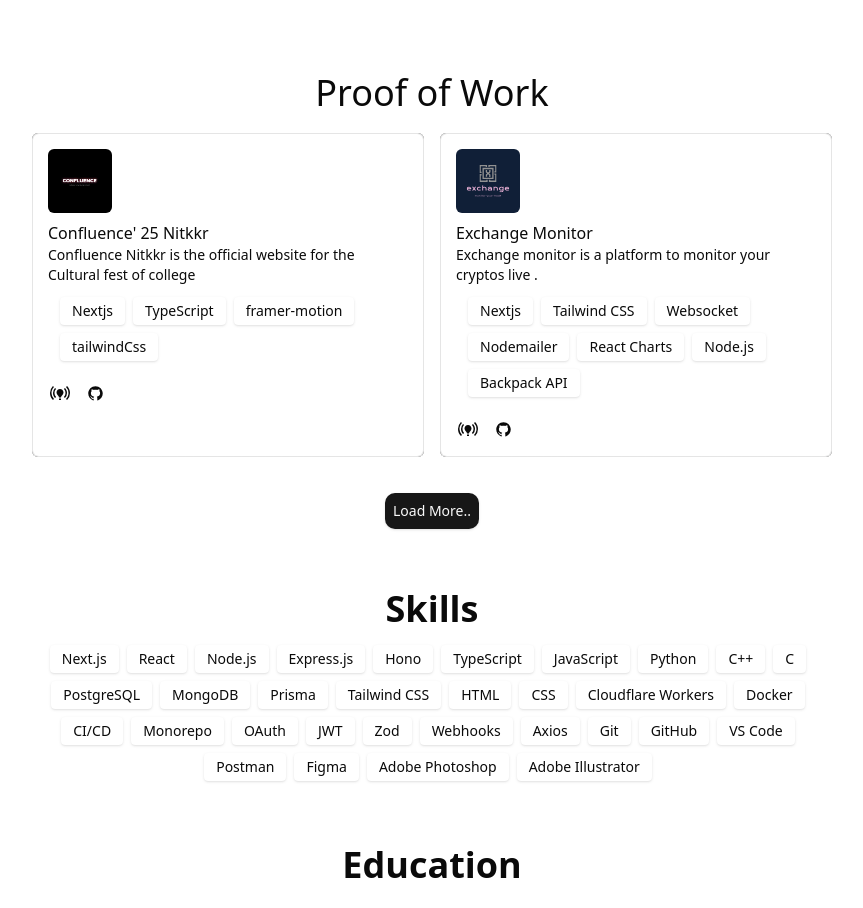
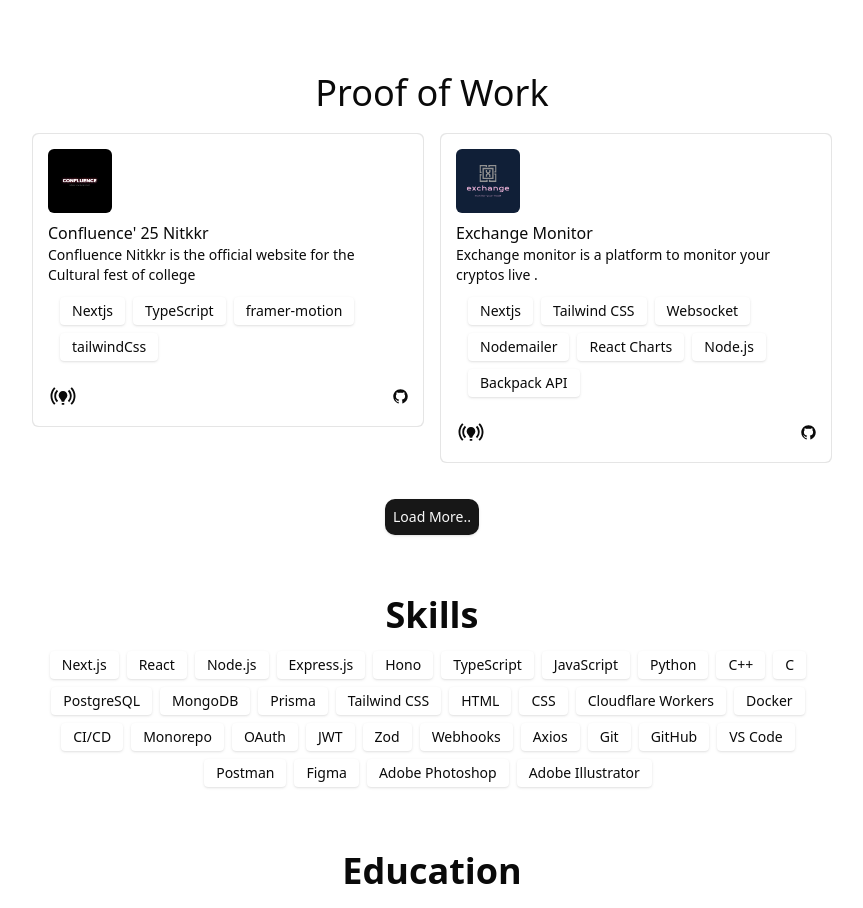
Before and after one commit to walianitin/Portfolio, a Next.js app: page / in a window 1280 px wide. Shown: the part 780-1688 px from the top of the page, without its empty margins (208-1071 px from the left). Built offline with nearby package versions, Linux system fonts and the light colour scheme.

Commit message:
updated on 5 jan

```diff
--- a/components/Herosection.tsx
+++ b/components/Herosection.tsx
@@ -95,6 +95,7 @@ export default function Herosection() {
           </a>
         </motion.div>
       </div>
+      <div id="bottom-of-page"></div>
     </section>
   );
 }
--- a/components/Navbar.tsx
+++ b/components/Navbar.tsx
@@ -19,7 +19,7 @@ export default function Navbar() {
             </span>
           </li>
           <li className="hover:text-2xl duration-300 ease-in-out relative group">
-            <Link href="" className="hover:bg-gradient-to-l">
+            <Link href="#bottom-of-page" className="hover:bg-gradient-to-l">
               <FaCode title="Projects" />
             </Link>
             <span className="absolute left-1/2 -translate-x-1/2 mt-2 px-2 py-1 rounded-sm bg-gray-800 text-white text-xs opacity-0 group-hover:opacity-100 duration-300">
@@ -35,7 +35,9 @@ export default function Navbar() {
             </span>
             </li> */}
           <li className="hover:text-2xl duration-300 relative group">
-            <a href="https://drive.google.com/uc?export=download&id=113va_DmQVfwJoH0En2AsAXH110XUimft" download="NITIN_NITKKR.pdf" className="hover:bg-gradient-to-l">
+            {/*  */}
+            <a href="https://drive.google.com/uc?export=download&id=1eBpNQ-sIuoXeQQtryQOfJ_qq__Z8lisI
+" download="NITIN_NITKKR.pdf" className="hover:bg-gradient-to-l">
   <FaFileAlt title="Resume" />
 </a>
             <span className="absolute left-1/2 -translate-x-1/2 mt-2 px-2 py-1 rounded-sm bg-gray-800 text-white text-xs opacity-0 group-hover:opacity-100 duration-300">
--- a/components/ProjectCard.tsx
+++ b/components/ProjectCard.tsx
@@ -17,20 +17,25 @@ interface Project{
 const ProjectCard = (props: Project) => {
 
     return (
-        <MagicCard gradientSize={250} gradientColor='cyan'gradientOpacity={0.2} className='h-full  relative group  w-full bg-neutral-600 rounded-sm inset-shadow-neutral flex flex-row gap-2 p-4  '>
+        // <button onclick>
+
+        <MagicCard gradientSize={200} gradientColor='grey'gradientOpacity={0.2} className='h-fit  relative group  w-full bg-neutral-600 rounded-sm inset-shadow-neutral flex flex-row gap-2 p-4   bg-grey-500  cursor-pointer ' >
+            {/* <div id="></div> */}
             <Image src={props.logo} alt={props.title} width={64} height={64} className="rounded-sm mb-2" />
                 <h1>{props.title}</h1>
                 <p className=' text-sm '>{props.description}</p>
                 <div className="m-3 ">
                      {props.techStack.map((name, idx) => (
-                         <button  className="bg-background px-3 py-1 rounded shadow text-sm font-small mr-2 mb-2 inline-block transition-colors duration-300 dark:hover:bg-white-200 dark:text-gray-500 "key={idx}>{name}</button>
+                         <button  className="bg-background px-3 py-1 rounded shadow text-sm font-small mr-2 mb-2 inline-block transition-colors duration-300 dark:hover:bg-white-200 dark:text-gray-500  dark:hover:bg-gray-800
+                         hover:bg-blue-200 dark:hover:text-blue-400"key={idx}>{name}</button>
                         ))}
                 </div>
-                <div className=' flex flex-grow   text-2xl gap-4 items-center '>
-                       <a href={props.link} className=' shadow-cyan-400 rounded-sm '> <MdOnlinePrediction></MdOnlinePrediction></a>
-                       <a href={props.source} className=' shadow-cyan-400 rounded-sm '> <GitHubLogoIcon></GitHubLogoIcon></a>
+                <div className='flex flex-row text-3xl justify-between items-center gap-4  '>
+                       <a href={props.link} className='  rounded-sm hover:text-red-200'> <MdOnlinePrediction></MdOnlinePrediction></a>
+                       <a href={props.source} className='  hover:text-red-200 text-4xl rounded-sm '> <GitHubLogoIcon></GitHubLogoIcon></a>
                 </div>
         </MagicCard>
+    // </button>
     )
 }
 
--- a/components/ProjectListCard.tsx
+++ b/components/ProjectListCard.tsx
@@ -25,7 +25,7 @@ const data: Project[] = [
     title: "Exchange Monitor",
     description: "Exchange monitor is a platform to monitor your cryptos live .",
     techStack: ["Nextjs", "Tailwind CSS", "Websocket", "Nodemailer", "React Charts", "Node.js", "Backpack API"],
-    link: "https://exchange-frontend-1.vercel.app/",
+    link: "https://exchange-frontend-vercel.vercel.app/markets",
     source: "https://github.com/walianitin/exchange",
   },
   {
```
